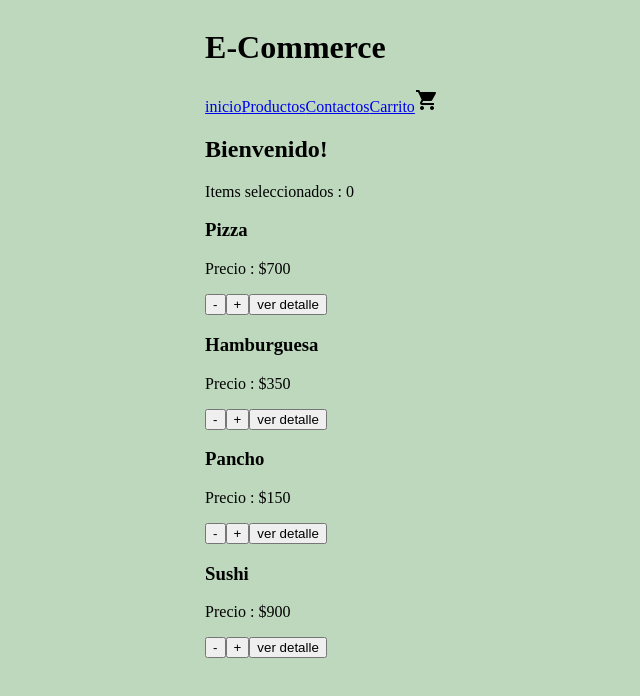
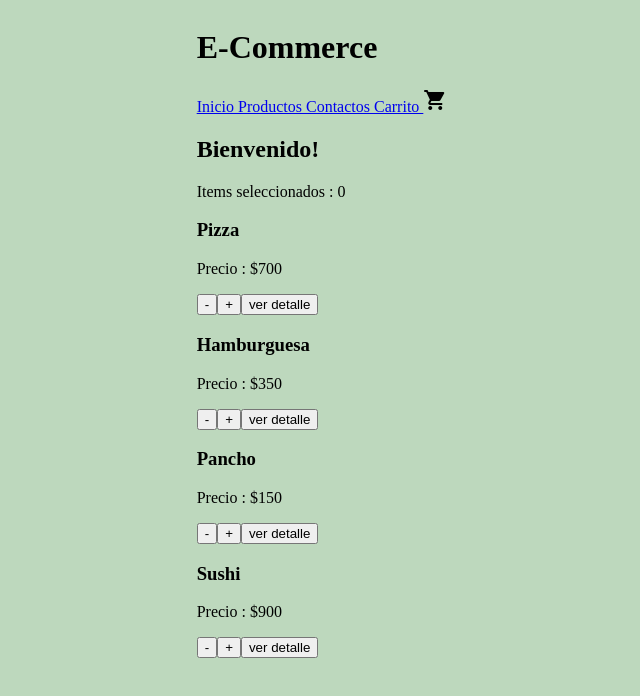
Before and after one commit to maximumxp/coderhouse-ReactJs, a React (Create React App) app: page / in a window 1280 px wide. Shown: the top 696 px of the page, without its empty margins (318-958 px from the left). Built offline with nearby package versions, Linux system fonts and the light colour scheme.

Commit message:
Cambios del nav

```diff
--- a/src/App.js
+++ b/src/App.js
@@ -8,10 +8,10 @@ function App() {
 
   let [show, setShow] = useState(false)
   const links = [
-    { href: "#", name: "inicio", id: 1 },
-    { href: "#", name: "Productos", id: 2 },
-    { href: "#", name: "Contactos", id: 3 },
-    { href: "#", name: "Carrito", id: 4 }
+    { href: "#", name: "Inicio ", id: 1 },
+    { href: "#", name: "Productos ", id: 2 },
+    { href: "#", name: "Contactos ", id: 3 },
+    { href: "#", name: "Carrito ", id: 4 }
 ]
 
     return (
```
